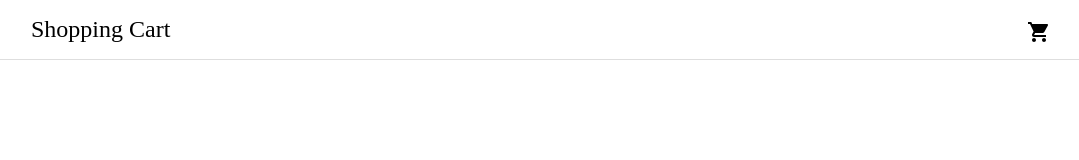
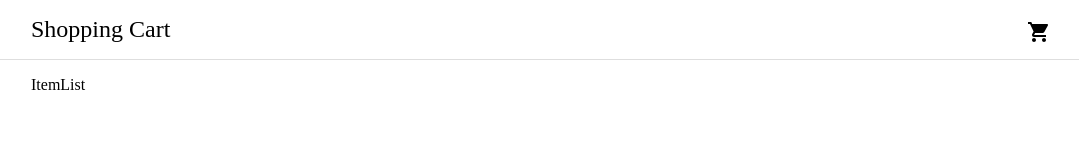
Before and after one commit to kis0421/shopping-cart, a React app: page / in a window 1280 px wide. Shown: the top 160 px of the page, without its empty margins (97-1176 px from the left). Built offline with nearby package versions, Linux system fonts and the light colour scheme.

Commit message:
add Routes 추가

```diff
--- a/src/App.tsx
+++ b/src/App.tsx
@@ -28,9 +28,12 @@ const theme = createTheme({
 
 const App = () => {
   return (
-    <div css={appStyle}>
-      <Header />
-    </div>
+    <BrowserRouter>
+      <div css={appStyle}>
+        <Header />
+        <Routes />
+      </div>
+    </BrowserRouter>
   )
 }
 
--- /dev/null
+++ b/src/Routes.tsx
@@ -0,0 +1,18 @@
+import { memo } from "react";
+import { css } from "@emotion/react";
+import { Routes, Route } from "react-router-dom";
+
+import Cart from "./pages/Cart";
+import ItemList from "./pages/ItemList";
+
+export default memo(() => {
+  return (
+    <div css={css`max-width:1024px;padding:16px;margin:0 auto;`}>
+      <Routes>
+        <Route path="/" element={<ItemList />}></Route>
+        <Route path="/cart" element={<Cart />}></Route>
+        <Route path="/detail"></Route>
+      </Routes>
+    </div>
+  )
+});
```
